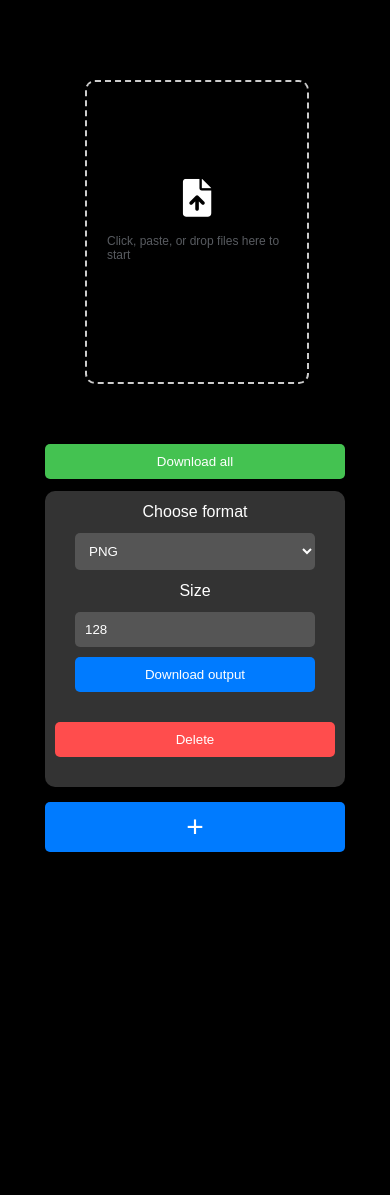
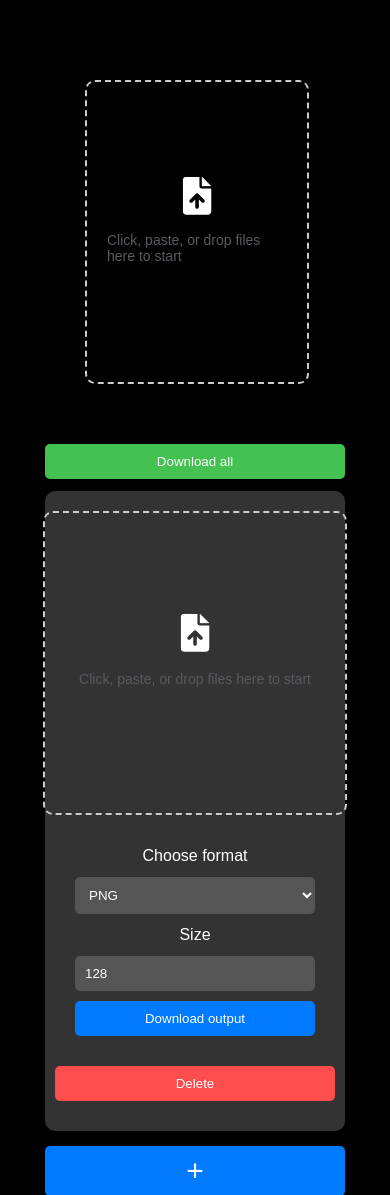
Before and after one commit to ABeGood/image_resize, a Flask app: page / in a window 390 px wide. Shown: the part 130-1325 px from the top of the page. Before the commit the page ends 982 px from the top, so only its background shows below. Run offline with Flask 3, Linux system fonts and the light colour scheme; some libraries are stand-ins or nearby versions.

Commit message:
Settings panel upload added

```diff
--- a/static/compressor_style.css
+++ b/static/compressor_style.css
@@ -140,14 +140,10 @@ header p {
 }
 
 
-.upload-box {
+.upload-box-main {
     padding: 40px;
     border-radius: 8px;
     display: inline-block;
-}
-
-.upload-box p {
-    margin: 20px 0;
 }
 
 .file-upload-container {
@@ -384,18 +380,29 @@ header p {
     font-size: 1.5em;
 }
 
-.upload-box {
+.upload-box-main {
     padding: 40px;
     border-radius: 8px;
     display: inline-block;
 }
 
-.upload-box p {
-    margin: 20px 0;
+.file-upload-container {
+    width: 600px;
+    height: 300px;
+    border: 2px dashed #ccc;
+    display: flex;
+    flex-direction: column;
+    align-items: center;
+    justify-content: center;
+    cursor: pointer;
+    position: relative;
+    overflow: hidden;
+    border-radius: 10px;
+    margin: 20px auto;
 }
 
-.file-upload-container {
-    width: 600px;
+.file-upload-container-small {
+    width: 300px;
     height: 300px;
     border: 2px dashed #ccc;
     display: flex;
@@ -421,6 +428,14 @@ header p {
 }
 
 .file-upload-input {
+    position: absolute;
+    width: 100%;
+    height: 100%;
+    opacity: 0;
+    cursor: pointer;
+}
+
+.file-upload-input-small {
     position: absolute;
     width: 100%;
     height: 100%;
@@ -545,10 +560,17 @@ button:hover {
         max-width: 20px; /* Уменьшил размер изображений для маленьких экранов */
         max-height: 20px;
     }
-    .upload-box {
+    .upload-box-main {
     max-width: 100%;
-    }
+
+    .upload-box-small {
+        max-width: 100%;
+
     .file-upload-label {
         font-size: 12px;
     }
+
+    .file-upload-label-small {
+        font-size: 12px;
+    }
 }
--- a/static/index.js
+++ b/static/index.js
@@ -1,17 +1,16 @@
-let filesToUpload = [];
+let thumbnailsContainer;
+let leftContent;
 
 document.addEventListener('DOMContentLoaded', () => {
-    const leftContent           = document.getElementById('left-content');
-    const uploadContainer       = document.getElementById('upload-container');
+    thumbnailsContainer   = document.getElementById('thumbnails-container');
+    leftContent           = document.getElementById('left-content');
+    uploadContainer       = document.getElementById('upload-container');
+
+    const uploadBox             = document.getElementById('upload-box-main');
     const fileUploadContainer   = document.getElementById('file-upload-container');
-    const thumbnailsContainer   = document.getElementById('thumbnails-container');
-    const uploadBox             = document.getElementById('upload-box');
     const fileUploadInput       = document.getElementById('file-upload');
 
-    // uploadFiles(filesToUpload); // Send the filesToUpload list to the backend
-    // receiveFiles(fileUploadInput.files);
-    // refresh_preview()
-
+    addPanel();
 
     fileUploadInput.addEventListener('change', () => {
         receiveFiles(fileUploadInput.files);
@@ -56,28 +55,56 @@ document.addEventListener('DOMContentLoaded', () => {
         receiveFiles(validFiles);
         refresh_preview()
     });
-
+});
 
 function receiveFiles(files)
 {
     for (let i = 0; i < files.length; i++) {
         const file = files[i];
-            filesToUpload.push(file);
+        filenames.push(file);
+    }
+    uploadFiles(filenames);
 }
 
-        uploadFiles(filesToUpload);
+function removeFile(fileToRemove) {
+    filenames = filenames.filter(file => file !== fileToRemove);
 }
 
+function uploadFiles(files) {
+    console.log('Upload files')
+
+    const formData = new FormData();
+
+    for (let i = 0; i < files.length; i++) {
+        formData.append('file', files[i]);
+    }
+
+    // alert('FormData: {formData}')
+
+    fetch('/upload', {
+        method: 'POST',
+        body: formData,
+    })
+        .then(response => response.json())
+        .then(data => {
+            // Handle the response from the server
+            console.log('Upload successful', data);
+        })
+        .catch(error => {
+            // Handle errors
+            console.error('Error during upload', error);
+        });
+}
 
 function refresh_preview() {
     thumbnailsContainer.innerHTML = '';
 
     // AG: can do a lot of stuf here
-        if (filesToUpload.length > 0) {
+    if (filenames.length > 0) {
         document.getElementById('thumbnails-container').style.display = 'flex';
 
-            for (let i = 0; i < filesToUpload.length; i++) {
-                const file = filesToUpload[i];
+        for (let i = 0; i < filenames.length; i++) {
+            const file = filenames[i];
             addThumbnail(file);
         }
 
@@ -98,10 +125,6 @@ document.addEventListener('DOMContentLoaded', () => {
 
         document.getElementById('thumbnails-container').style.display = 'none';
     }
-    }
-
-    function removeFile(fileToRemove) {
-        filesToUpload = filesToUpload.filter(file => file !== fileToRemove);
 }
 
 function addThumbnail(file) {
@@ -133,34 +156,6 @@ document.addEventListener('DOMContentLoaded', () => {
     refresh_preview();
 }
 
-    function uploadFiles(files) {
-        console.log('Upload files')
-
-        const formData = new FormData();
-
-        for (let i = 0; i < files.length; i++) {
-            formData.append('file', files[i]);
-        }
-
-        // alert('FormData: {formData}')
-
-        fetch('/upload', {
-            method: 'POST',
-            body: formData,
-        })
-            .then(response => response.json())
-            .then(data => {
-                // Handle the response from the server
-                console.log('Upload successful', data);
-            })
-            .catch(error => {
-                // Handle errors
-                console.error('Error during upload', error);
-            });
-    }
-});
-
-
 async function downloadOutput(buttonElement) {
     // Find the nearest parent settings panel
     var settingsPanel = buttonElement.closest('.settings-panel');
@@ -169,12 +164,12 @@ async function downloadOutput(buttonElement) {
     var format = settingsPanel.querySelector('.format').value;
     var size = settingsPanel.querySelector('.size').value;
 
-    console.log('Files to upload: ' + filesToUpload.length)
+    console.log('Files to upload: ' + filenames.length)
 
     // Prepare the data to be sent in the POST request
     var data = {
         'type': 'single',
-        'filenames': filesToUpload.map(file => file.name),
+        'filenames': filenames.map(file => file.name),
         'format': format,
         'size': size
     };
@@ -237,7 +232,7 @@ async function downloadAll() {
     // Prepare the data to be sent in the POST request
     const data = {
         'type': 'all',
-        'filenames': filesToUpload.map(file => file.name),
+        'filenames': filenames.map(file => file.name),
         // 'formats': formats,
         // 'sizes': sizes
         'outputs': outputs
@@ -300,6 +295,43 @@ function addPanel() {
     // Set up the delete button event handler in the cloned panel
     newPanel.querySelector('.delete-panel').onclick = function() { deletePanel(this); };
 
+    // Add event listener for file upload input in the new panel
+    var fileUploadInputSmall = newPanel.querySelector('.file-upload-input-small');
+    var uploadBoxSmall = newPanel.querySelector('.upload-box-small');
+    var fileUploadContainerSmall = newPanel.querySelector('.file-upload-container-small');
+
+    console.log(fileUploadContainerSmall)
+
+    fileUploadInputSmall.addEventListener('change', () => {
+        receiveFiles(fileUploadInputSmall.files);
+        refresh_preview();
+    });
+
+    uploadBoxSmall.addEventListener('dragover', (event) => {
+        event.preventDefault();
+        fileUploadContainerSmall.classList.add('dragover');
+    });
+
+    uploadBoxSmall.addEventListener('dragleave', () => {
+        fileUploadContainerSmall.classList.remove('dragover');
+    });
+
+    uploadBoxSmall.addEventListener('drop', (event) => {
+        event.preventDefault();
+        fileUploadContainerSmall.classList.remove('dragover');
+        receiveFiles(event.dataTransfer.files);
+        refresh_preview();
+    });
+
+    fileUploadContainerSmall.addEventListener('click', (event) => {
+        console.log('Clicked!!!')
+        // Only trigger click on file input if the clicked element is not the file input itself
+        if (event.target !== fileUploadInputSmall) {
+            fileUploadInputSmall.click();
+        }
+    });
+
+
     settingsContainer.insertBefore(newPanel, addButton);
 }
 
--- a/templates/index.html
+++ b/templates/index.html
@@ -28,8 +28,9 @@
             <div class="left-content" id="left-content">
                 <!-- Thumbnails Container -->
                 <div class="thumbnails-container" id="thumbnails-container"></div>
+
                 <div class="upload-container" id="upload-container">
-                    <div class="upload-box" id="upload-box">
+                    <div class="upload-box-main" id="upload-box-main">
                         <div class="file-upload-container" id="file-upload-container">
                             <i class="fa-solid fa-file-arrow-up fa-beat fa-2x"></i>
                             <label for="file-upload" class="file-upload-label">Click, paste, or drop files here to start</label>
@@ -37,9 +38,19 @@
                         </div>
                     </div>
                 </div>
+
             </div>
 
             <div id ="settings-panel-template" style="display: none;">
+
+                <div class="upload-box-small" id="upload-box-small">
+                    <div class="file-upload-container-small" id="file-upload-container-small">
+                        <i class="fa-solid fa-file-arrow-up fa-beat fa-2x"></i>
+                        <label for="file-upload-small" class="file-upload-label">Click, paste, or drop files here to start</label>
+                        <input type="file" id="file-upload-small" class="file-upload-input-small" name="file-small" multiple>
+                    </div>
+                </div>
+
                 <!-- Your settings panel structure here -->
                 <label for="format_in_template">Choose format</label>
                 <select class="format" id="format_in_template">
@@ -59,23 +70,7 @@
             <!-- Right side: Settings Panels -->
             <div class="settings-container">
                 <button class="download-all" onclick="downloadAll()">Download all</button>
-                <!-- Settings panel will go here -->
-                <div class="settings-panel">
-                    <label for="format">Choose format</label>
-                    <select class="format" id="format">
-                        <option value="png">PNG</option>
-                        <option value="jpeg">JPEG</option>
-                        <option value="webp">WEBP</option>
-                    </select>
 
-                    <input type="hidden" class="filename" name="filename" value="{{ url_for('static', filename=filenames) }}">
-
-                    <label for="size">Size</label>
-                    <input type="number" class="size" name="size" id="size" value="128" min="0" style="-moz-appearance: textfield;">
-                    <button class="download" onclick="downloadOutput(this)">Download output</button>
-                    <button class="delete-panel" onclick="deletePanel(this)">Delete</button>
-                </div>
-                <!-- Additional panels will be added here -->
                 <div class="add-panel" onclick="addPanel()">+</div>
             </div>
         </div>
```
Lines whose indentation alone changed are shown as unchanged.
